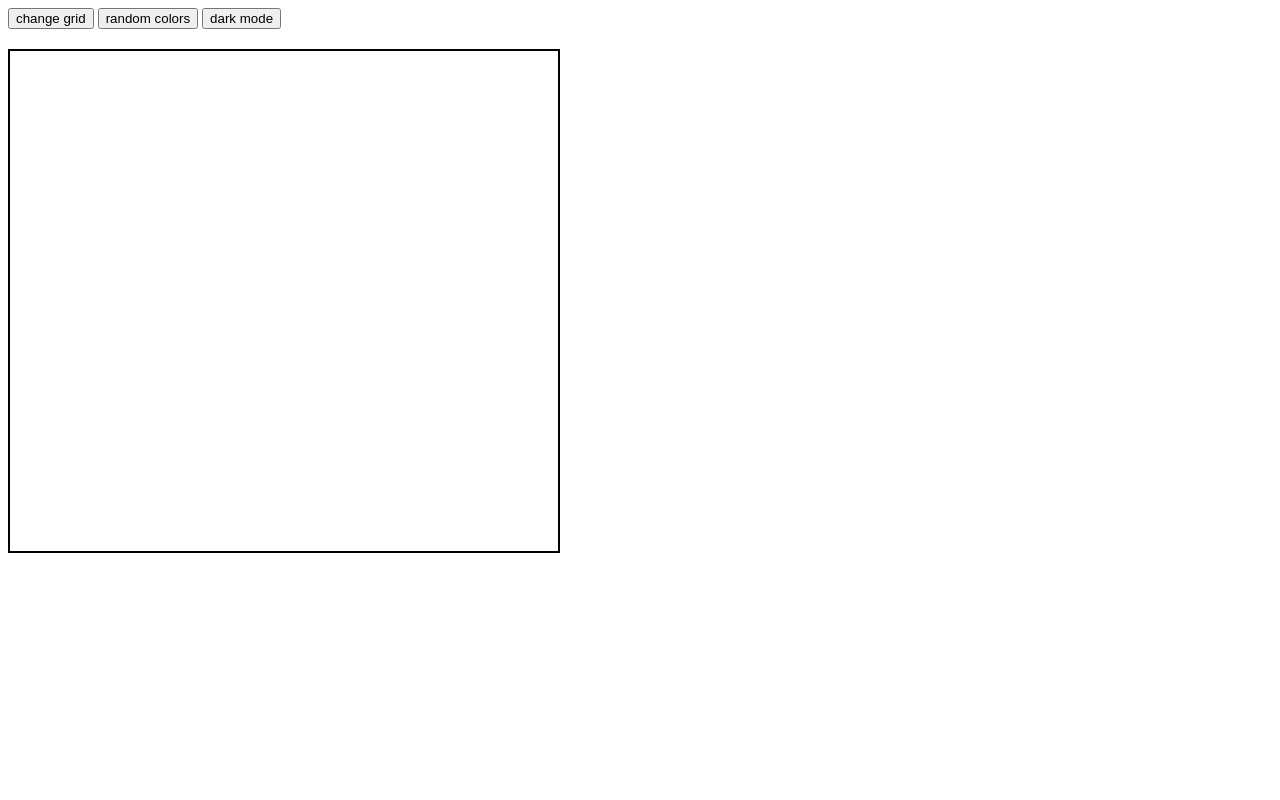
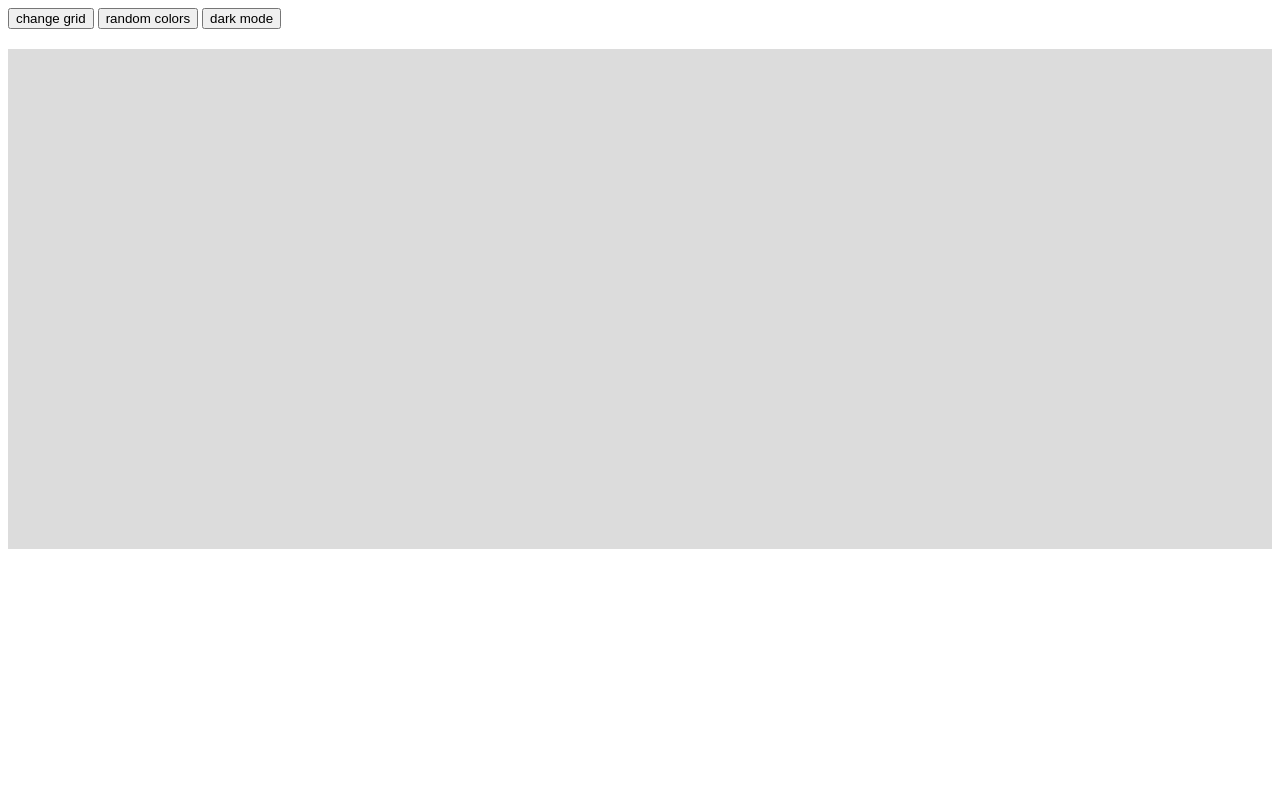
Before and after one commit to lawrenceknightplus-gif/odin-etch-sketch, a plain HTML site: page index.html in a window 1280 px wide. Drawn offline with Linux system fonts and the light colour scheme.

Commit message:
fix :  grid sizing issues

```diff
--- a/script.js
+++ b/script.js
@@ -14,10 +14,10 @@ function createCells(rows, cols) {
     // create new div el
     let cell = document.createElement("div");
     // display new grid to user on webpage
-    cell.style.width = `${gridSize / cols}px`;
-    cell.style.height = `${gridSize / rows}px`;
+    cell.style.width = `${gridSize / cols }px`;
+    cell.style.height = `${gridSize / rows }px`;
     cell.addEventListener("mouseover", cellHover);
-    cell.addEventListener("mouseout", cellNoHover);
+    // cell.addEventListener("mouseout", cellNoHover);
 
     grid.append(cell);
   }
--- a/style.css
+++ b/style.css
@@ -3,7 +3,7 @@
     flex-direction: column-reverse;
     gap: 20px;
 
-    box-sizing: border-box;
+    /* box-sizing: border-box; */
 
 }
 
@@ -11,12 +11,10 @@
     display: flex;
     flex-wrap: wrap;
 
-    width: 548px;
     height: 500px;
     overflow: hidden;
 
-    border: 2px solid black;
-
+    background-color: gainsboro;
 }
 
 .hover{
```
